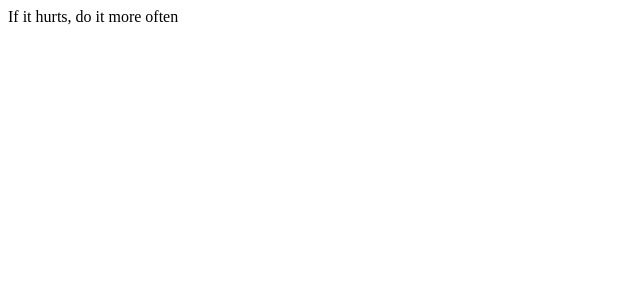
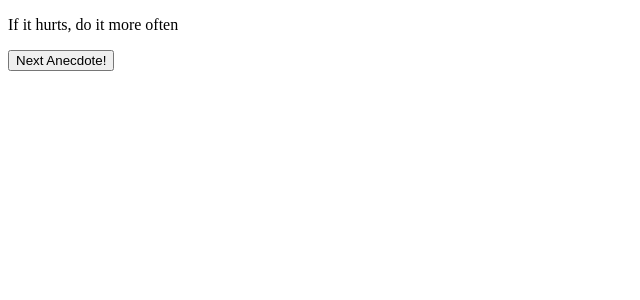
Before and after one commit to ADSmith-100/FullStackOpenSubmissions, a React (Create React App) app in the folder part1/anecdotes/: page / in a window 1280 px wide. Shown: the top 300 px of the page, without its empty margins (0-640 px from the left). Built offline with nearby package versions, Linux system fonts and the light colour scheme.

Commit message:
1.12 complete

```diff
--- a/part1/anecdotes/src/index.js
+++ b/part1/anecdotes/src/index.js
@@ -4,7 +4,16 @@ import ReactDOM from "react-dom";
 const App = (props) => {
   const [selected, setSelected] = useState(0);
 
-  return <div>{props.anecdotes[selected]}</div>;
+  const handleClick = () => {
+    setSelected(Math.floor(Math.random() * Math.floor(anecdotes.length)));
+  };
+
+  return (
+    <div>
+      <p>{props.anecdotes[selected]}</p>
+      <button onClick={handleClick}>Next Anecdote!</button>
+    </div>
+  );
 };
 
 const anecdotes = [
```
